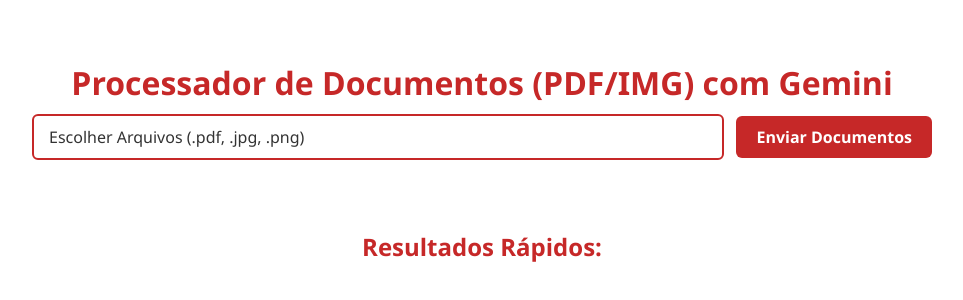
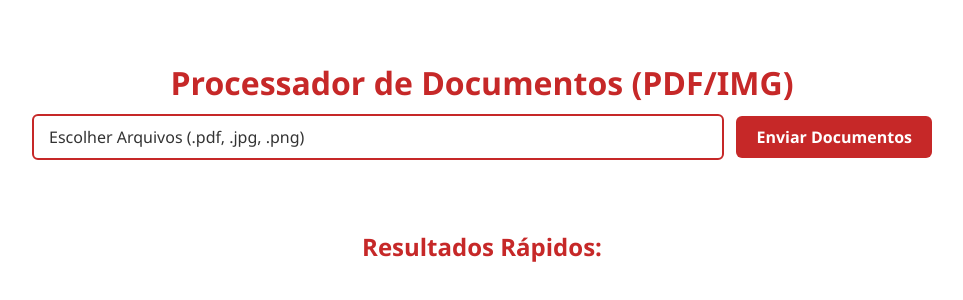
Before and after one commit to dev-lucasgabriel/leitor-nf-pdf, a website: page public/index.html in a window 1280 px wide. Shown: the whole page, without its empty margins (158-1121 px from the left). Drawn offline with Linux system fonts and the light colour scheme.

Commit message:
arrumei titulo

```diff
--- a/public/index.html
+++ b/public/index.html
@@ -180,7 +180,7 @@
     </style>
 </head>
 <body>
-    <h1>Processador de Documentos (PDF/IMG) com Gemini</h1>
+    <h1>Processador de Documentos (PDF/IMG)</h1>
 
     <form id="uploadForm">
         <label for="pdfs" class="file-label">
```
